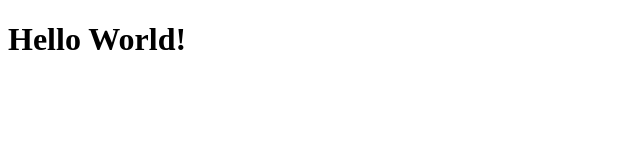
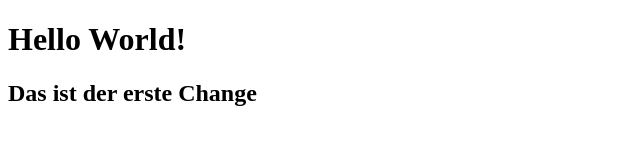
Before and after one commit to JanPaulHoga/gittest, a plain HTML site: page index.html in a window 1280 px wide. Shown: the whole page, without its empty margins (0-640 px from the left). Drawn offline with Linux system fonts and the light colour scheme.

Commit message:
Added new line

```diff
--- a/index.html
+++ b/index.html
@@ -5,6 +5,7 @@
 </head>
 <body>
 	<h1>Hello World!</h1>
+	<h2>Das ist der erste Change</h2>
 
 </body>
 </html>
```
